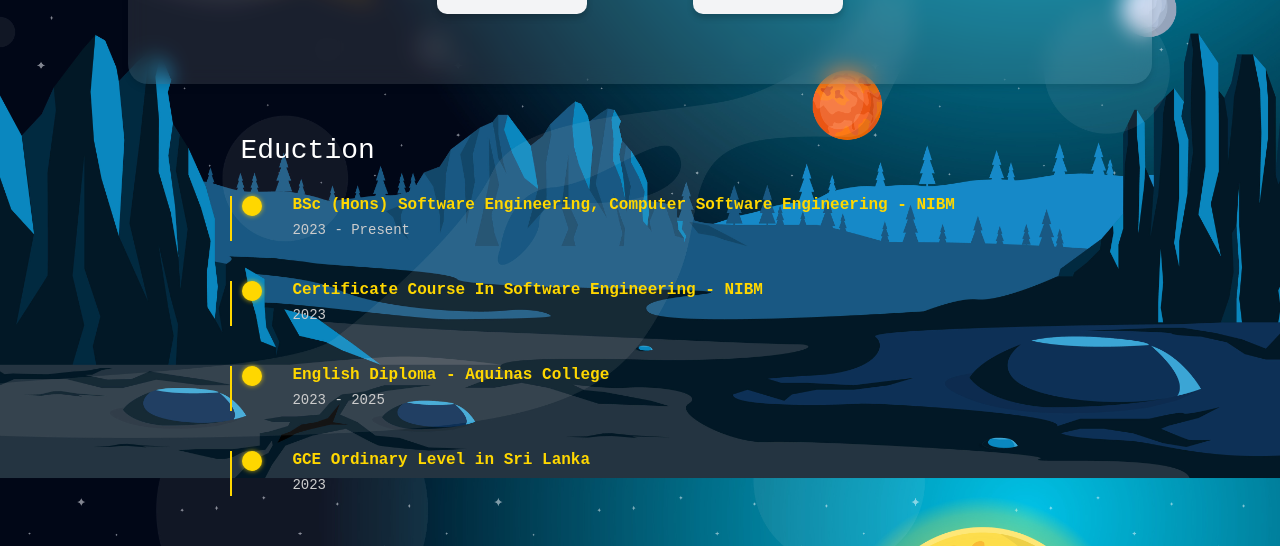
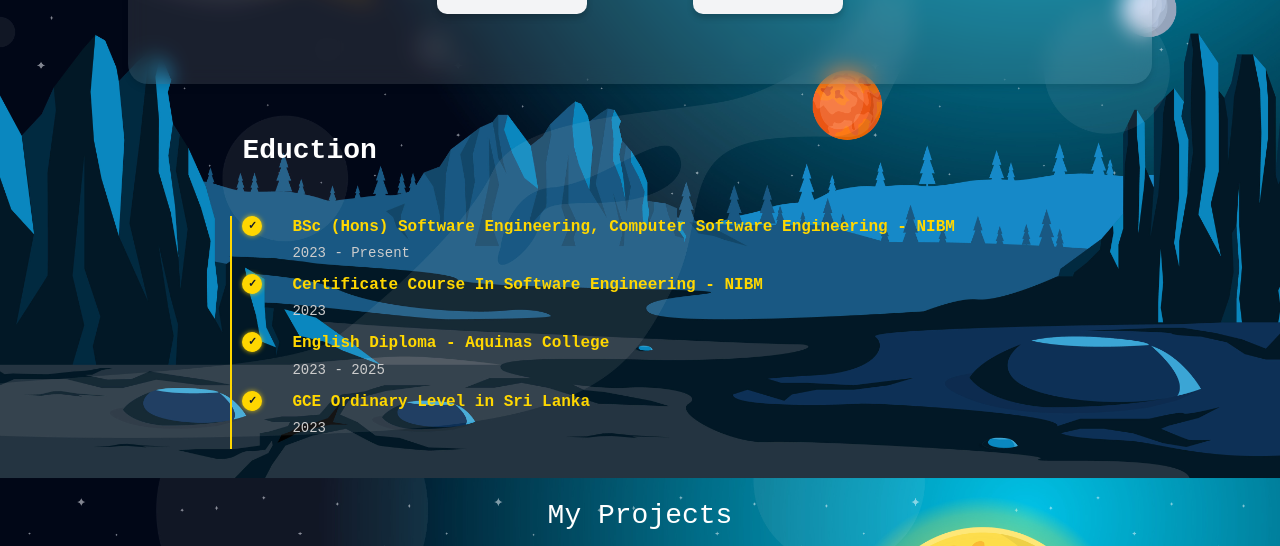
Before and after one commit to uvindusl/portfio-react, a React (Vite) app: page / in a window 1280 px wide. Shown: the part 1160-1706 px from the top of the page. Built offline with nearby package versions, Linux system fonts and the light colour scheme.

Commit message:
changes done in education all are done till now

```diff
--- a/src/components/Education.jsx
+++ b/src/components/Education.jsx
@@ -1,7 +1,7 @@
 function Education({ edu }) {
   return (
     <div className="timeline-list">
-      <div className="timeline-item">
+      <div className="timeline-item completed">
         <div class="timeline-icon"></div>
         <div className="timeline-content">
           <h4 className="timeline-item-title">{edu.title}</h4>
--- a/src/css/App.css
+++ b/src/css/App.css
@@ -230,32 +230,37 @@ main {
   }
 }
 
-/*timeline*/
+/* Modern Timeline Styles */
 .timeline {
   width: 80%;
   margin: 50px auto;
   position: relative;
-  left: 48%; /* Move slightly left */
-  transform: translateX(-50%); /* Adjust centering */
+  left: 48%;
+  transform: translateX(-50%);
 }
+
 .timeline .h3 {
   color: #fff;
+  font-weight: 600;
+  margin-bottom: 24px;
 }
+
 .title-wrapper {
   display: flex;
   align-items: center;
-  margin-bottom: 20px;
+  margin-bottom: 24px;
 }
 
 .icon-box {
-  margin-right: 10px;
+  margin-right: 12px;
   color: #ffd700;
   font-size: 24px;
 }
 
 .h3 {
   color: #fff;
-  font-weight: bold;
+  font-weight: 600;
+  font-size: 20px;
 }
 
 .timeline-list {
@@ -265,8 +270,13 @@ main {
 }
 
 .timeline-item {
+  display: flex;
+  margin-bottom: 32px;
   position: relative;
-  margin-bottom: 40px;
+}
+
+.timeline-item:last-child {
+  margin-bottom: 0;
 }
 
 .timeline-icon {
@@ -278,17 +288,24 @@ main {
   background-color: #ffd700;
   border-radius: 50%;
   box-shadow: 0 0 5px rgba(255, 215, 0, 0.8);
+  z-index: 2;
+  display: flex;
+  align-items: center;
+  justify-content: center;
 }
 
 .timeline-content {
+  flex: 1;
   margin-left: 40px;
+  padding-top: 0;
 }
 
 .timeline-item-title {
   font-size: 16px;
-  font-weight: bold;
+  font-weight: 600;
   color: #ffd700;
   margin-bottom: 5px;
+  line-height: 1.4;
 }
 
 .timeline-date {
@@ -302,19 +319,74 @@ main {
   color: #fff;
   line-height: 1.6;
   font-family: monospace;
+  font-size: 20px;
+  margin: 0;
 }
 
-/* Timeline Mobile Adjustments */
+/* Variant styles for different states */
+.timeline-item.completed .timeline-icon::after {
+  content: "✓";
+  color: #0f172a;
+  font-weight: bold;
+  font-size: 12px;
+  display: flex;
+  align-items: center;
+  justify-content: center;
+}
+
+.timeline-item.active .timeline-icon {
+  border: 2px solid #ffd700;
+  background-color: transparent;
+}
+
+.timeline-item.active .timeline-icon::before {
+  content: "";
+  width: 8px;
+  height: 8px;
+  background-color: #ffd700;
+  border-radius: 50%;
+}
+
+.timeline-item.pending .timeline-icon {
+  border: 2px solid #666;
+  background-color: transparent;
+}
+
+.timeline-item.pending .timeline-icon::before {
+  content: "";
+  width: 8px;
+  height: 8px;
+  background-color: #666;
+  border-radius: 50%;
+}
+
+.timeline-item.pending .timeline-item-title {
+  color: #999;
+}
+
+.timeline-item.pending .timeline-text {
+  color: #999;
+}
+
+/* Mobile Adjustments */
 @media (max-width: 576px) {
   .timeline {
-    width: 90%; /* Slightly expand the width for better visibility */
-    left: 45%; /* Adjust left positioning */
-    transform: translateX(-50%); /* Maintain proper centering */
-    margin: 40px auto; /* Adjust spacing */
+    width: 90%;
+    left: 45%;
+    transform: translateX(-50%);
+    margin: 40px auto;
   }
 
   .timeline-content {
-    margin-left: 30px; /* Reduce left margin for better fit */
+    margin-left: 30px;
+  }
+
+  .timeline-item-title {
+    font-size: 15px;
+  }
+
+  .timeline-text {
+    font-size: 13px;
   }
 }
 
```
